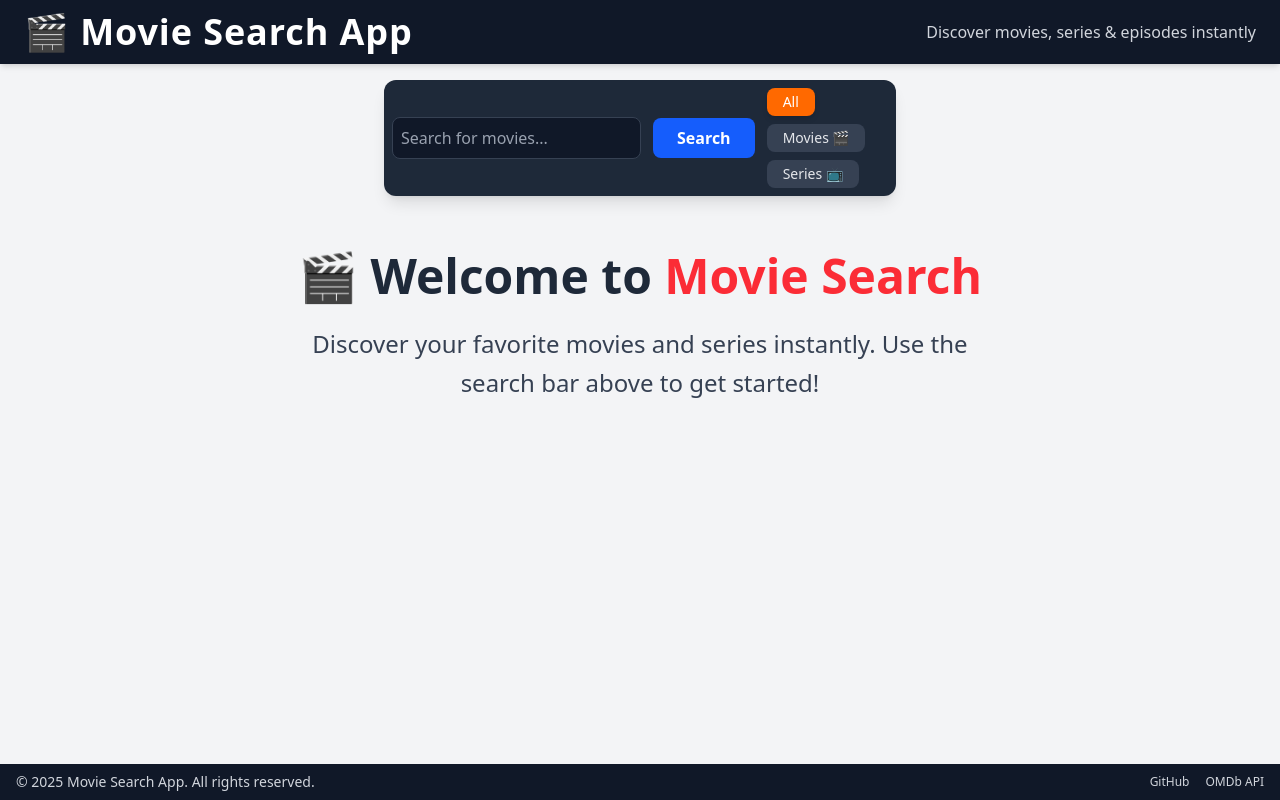
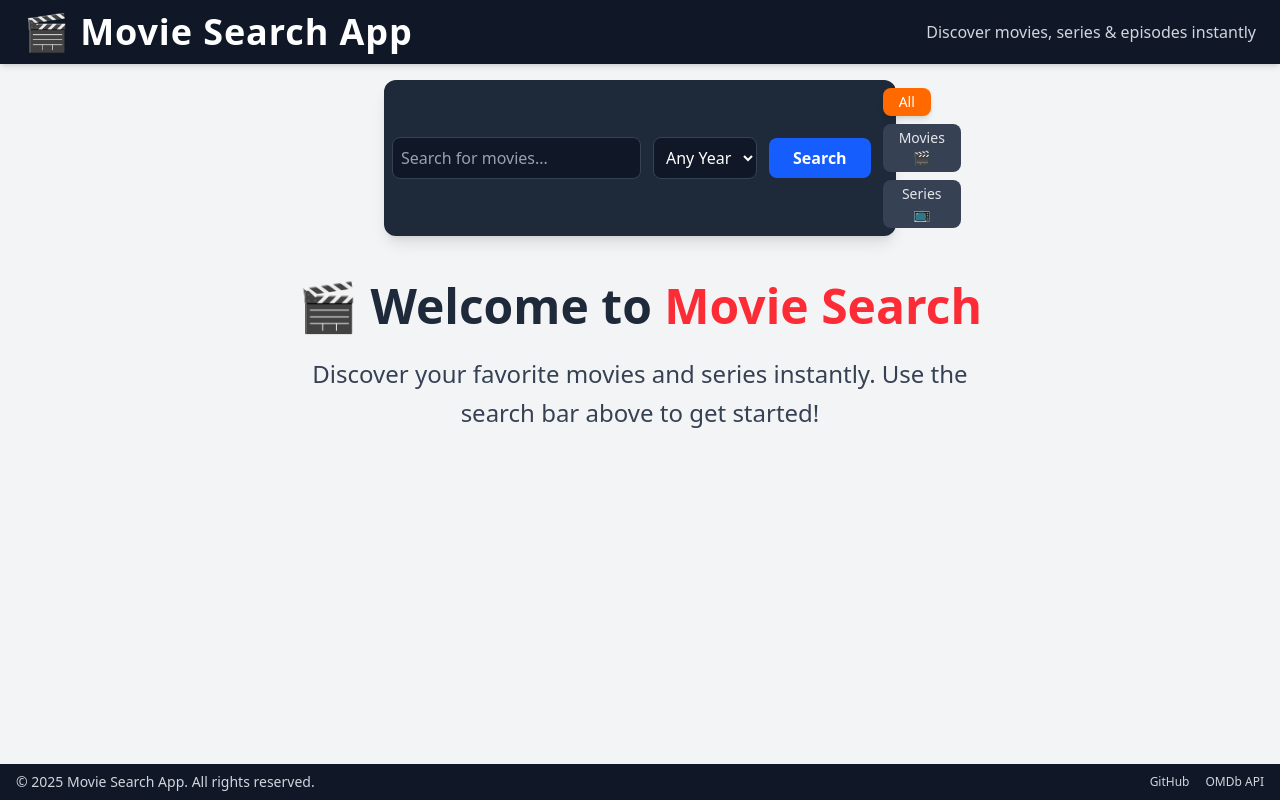
Before and after one commit to john-papani/movie-search-app, a Next.js app: page / in a window 1280 px wide. Built offline with nearby package versions, Linux system fonts and the light colour scheme.

Commit message:
Add Year filter

```diff
--- a/src/app/Components/Searchbar.js
+++ b/src/app/Components/Searchbar.js
@@ -4,7 +4,8 @@ import React, { useState } from "react";
 
 function Searchbar({ setMoviesData, setLoading, setInitialLoad }) {
   const [query, setQuery] = useState("");
-  const [type, setType] = useState(""); // filter type: "", "movie", "series", "episode"
+  const [type, setType] = useState(""); // filter type: "", "movie", "series"
+  const [year, setYear] = useState(""); // filter year
 
   const handleSubmit = () => {
     const cleanedQuery = query.trim();
@@ -14,7 +15,7 @@ function Searchbar({ setMoviesData, setLoading, setInitialLoad }) {
       setLoading(true);
       try {
         const response = await axios.get(
-          `https://www.omdbapi.com/?s=${cleanedQuery}&type=${type}&apikey=${process.env.NEXT_PUBLIC_OMDB_API_KEY}`
+          `https://www.omdbapi.com/?s=${cleanedQuery}&type=${type}&y=${year}&apikey=${process.env.NEXT_PUBLIC_OMDB_API_KEY}`
         );
         setMoviesData(response.data);
       } finally {
@@ -41,6 +42,26 @@ function Searchbar({ setMoviesData, setLoading, setInitialLoad }) {
         onChange={(e) => setQuery(e.target.value)}
         className="flex-1 px-2 py-2 rounded-lg border border-gray-700 bg-gray-900 text-white placeholder-gray-400 focus:outline-none focus:ring-2 focus:ring-blue-500 transition"
       />
+
+      {/* Year Filter */}
+      <select
+        value={year}
+        onChange={(e) => {
+          setYear(e.target.value);
+          console.log(e.target.value);
+        }}
+        className="w-32 px-2 py-2 rounded-lg border border-gray-700 bg-gray-900 text-white placeholder-gray-400 focus:outline-none focus:ring-2 focus:ring-blue-500 transition"
+      >
+        <option value="">Any Year</option>
+        {Array.from({ length: 50 }, (_, i) => {
+          const yr = 2025 - i; // latest 50 years
+          return (
+            <option key={yr} value={yr}>
+              {yr}
+            </option>
+          );
+        })}
+      </select>
 
       {/* Search Button */}
       <button
```
